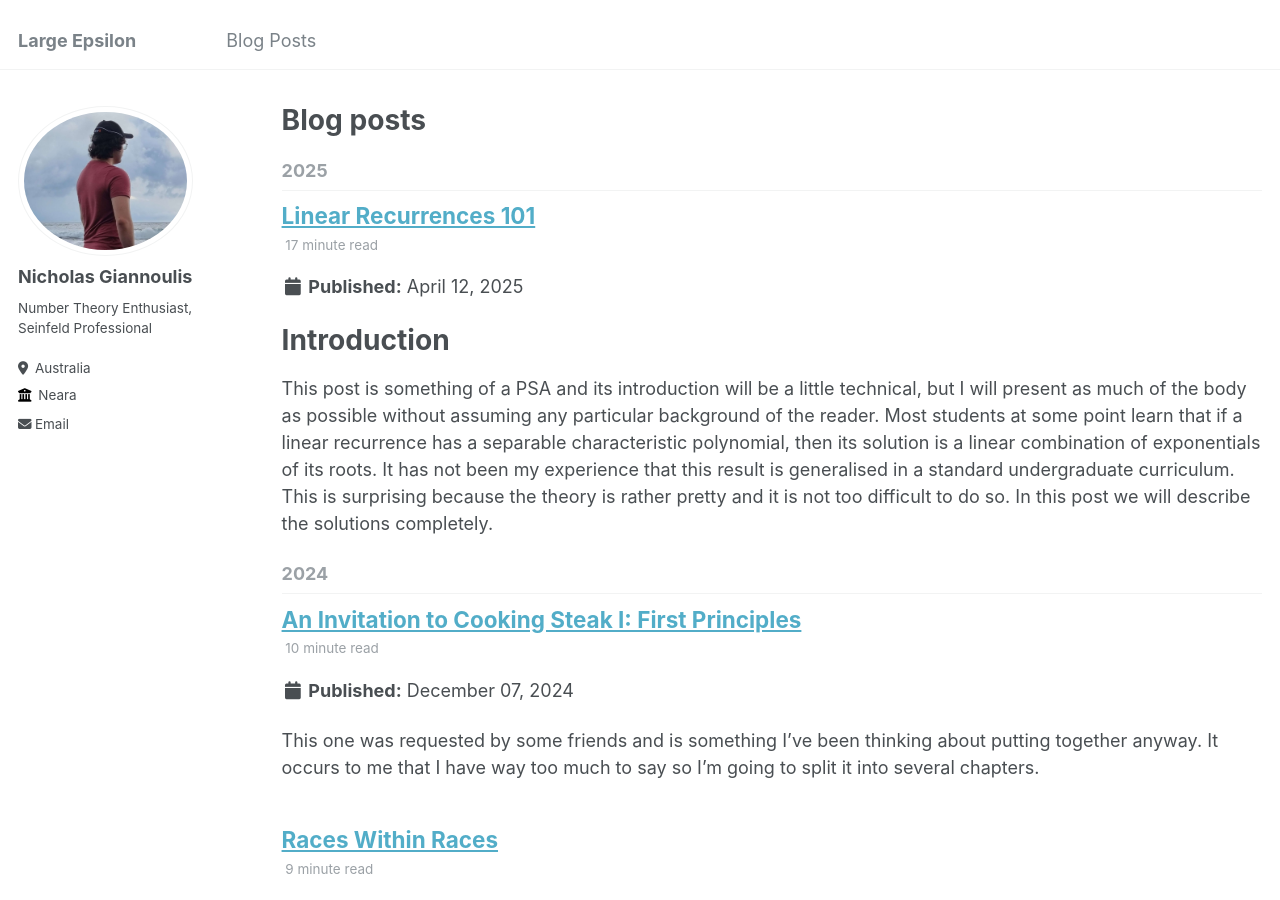
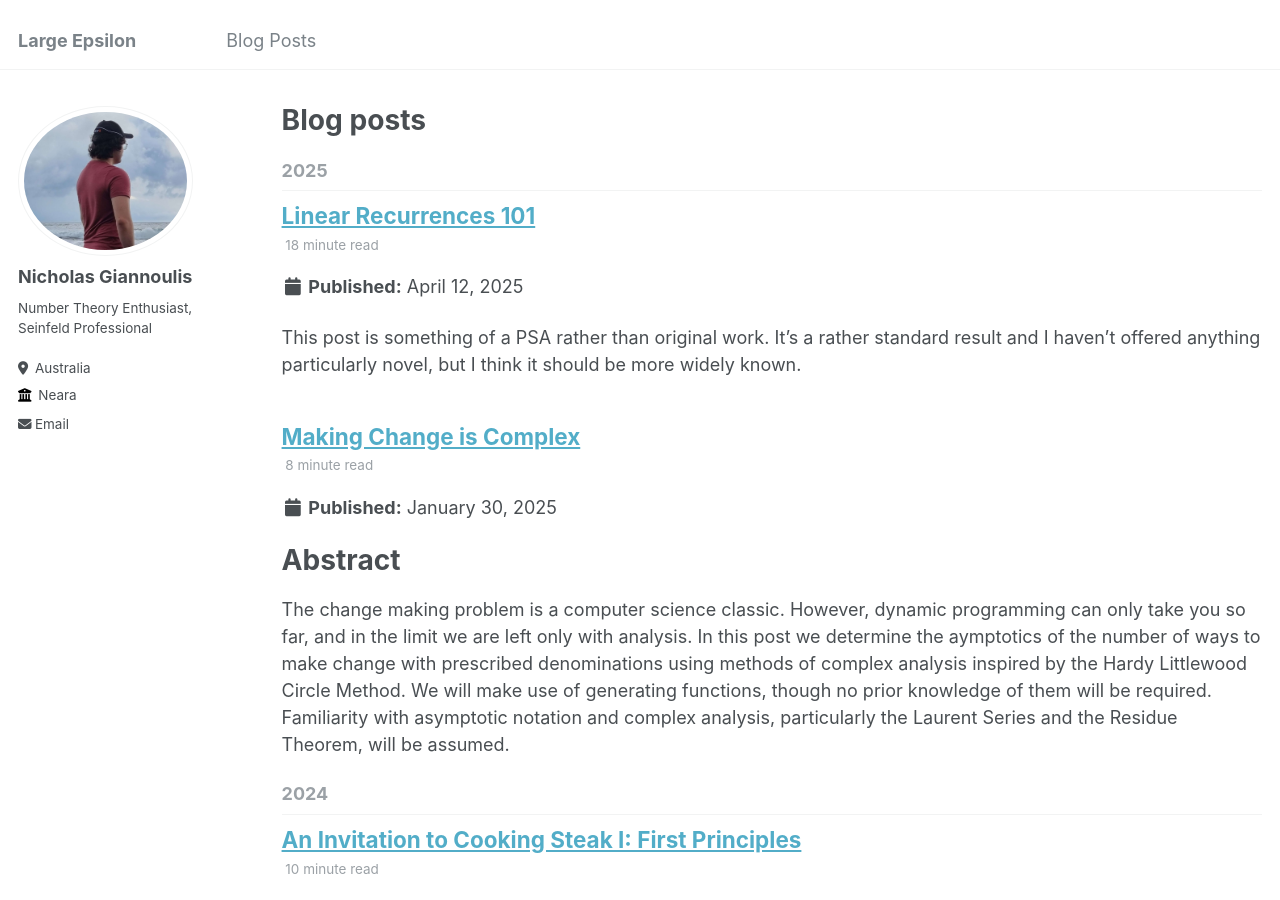
Before and after one commit to LargeEpsilon/LargeEpsilon.github.io, a Jekyll site: the page built from _pages/year-archive.html, in a window 1280 px wide and 900 px high. Built offline with Jekyll 4.4.1, drawn with Linux system fonts in a browser that asks for light colours; part of the change alters nothing that is shown.

Commit message:
Reuploading making change

```diff
--- /dev/null
+++ b/_posts/2025-01-30-Making-Change-Is-Complex.md
@@ -0,0 +1,236 @@
+---
+title: "Making Change is Complex"
+date: 2025-01-30
+permalink: /posts/2025/01/30/Making-Change-is-Complex
+tags:
+  - Generating Functions
+  - Complex Analysis
+  - Combinatorics
+comments: true
+layout: single
+---
+
+# Abstract
+The change making problem is a computer science classic. However, dynamic programming can only take you so far, and in the limit
+we are left only with analysis. In this post we determine the aymptotics of the number of ways to make change with prescribed
+denominations using methods of complex analysis inspired by the Hardy Littlewood Circle Method. We will make use of generating
+functions, though no prior knowledge of them will be required. Familiarity with asymptotic notation and complex analysis,
+particularly the Laurent Series and the Residue Theorem, will be assumed.
+
+# The Problem
+Let $$d_1, d_2, ..., d_m$$ be positive integers denoting the denominations of a particular currency. Let $$C_n$$ be the number
+of ways to represent $$n$$ using these denominations. What is the behaviour of $$c_n$$ as $$n$$ tends to infinity? Is there an
+elementary function $$f$$ such that $$c_n \sim f(n)$$?
+
+# First observations
+
+## Try it out
+If you toy with some examples with real denominations, you might notice that you can’t make change for every quantity. In
+Australia, every denomination of coin is divisible by $$5$$ cents. They are; the $$5, 10, 20$$ and $$50$$ cent coins, together
+with the $$1$$ and $$2$$ dollar coins. It follows that any amount we can construct with Australian coins is divisible by $$5$$
+cents. If we were to divide our denominations by $$5$$, we could construct an equivalent problem in the denominations
+$$1, 2, 4, 10, 20$$ and $$40$$ cents if we were to also divide our targets by $$5$$. Therefore, we will assume that the
+denominations $$d_1, ..., d_m$$ are not all divisible by some non trivial quantity.
+
+## A new denomination
+Suppose you devise an entirely accurate and unbelievably efficient algorithm for the problem with Australian coins, only to
+realise you’d forgotten to account for the mysterious $$\$3$$ coin. You’re not necessarily dead in the water. Any representation
+using this set of coins is neatly partitioned into a quantity built from the old set of denominations together with some number
+of the new coins. Let $$c^\prime_n$$ denote the number of ways to represent $$n$$ with only $$\$3$$ coins. We make two
+observations about this arrangement. The first is that
+
+$$
+\begin{equation*}
+    c^\prime_n = \begin{cases}
+        1 & \$ 3|\$ n \\
+        0 & \text {else}
+    \end{cases}
+\end{equation*}
+$$
+
+More generally, with only a single denomination the number of ways to make change for $$n$$ is exactly $$1$$ if the denomination
+divides that quantity and $$0$$ otherwise. The second is that the total number of ways to make change for $$n$$ is now given by
+
+$$
+\begin{equation*}
+    \sum_{t=0}^n c_t c^\prime_{n-t}.
+\end{equation*}
+$$
+
+This formula follows naturally on partitioning representations by their sub quantity represented with the old denominations.
+
+# The Generating Function
+You may recognise the preceding formula as the Cauchy Convolution of the sequences $$c$$ and $$c^\prime$$. Otherwise, it should
+at least draw comparison to the product of a pair of polynomials. If we encode the sequences as coefficients of
+‘infinite polynomials’ (formally, elements of the ring of power series $$\mathbb{C}[[z]]$$), then the sequence of their
+convolutions corresponds the the coefficients of the product of these polynomials. Writing
+$$\displaystyle f(z) = \sum_{k=0}^{\infty}c_k z^k$$ and $$\displaystyle g(z) = \sum_{r=0}^\infty c_r^\prime z^r$$. With our
+generating functions we articulate our observations as such (henceforth all quantities implicitly denominated in cents)
+
+$$
+\begin{equation*}
+    g(z) = 1 + z^{300} + z^{600} + ...
+\end{equation*}
+$$
+
+and,
+
+$$
+\begin{equation*}
+    f(z)g(z) = \sum_{n=0}^\infty z^n\sum_{t=0}^n c_t c^\prime_{n-t}
+\end{equation*}
+$$
+
+that is, the polynomial which encodes the number of ways to make change with two disjoint sets of denominations is the product
+of the polynomials associated to each set. By considering each polynomial separately, we see that
+
+$$
+\begin{equation*}
+    f(z) = \prod_{i=1}^m \left(\sum_{k=0}^\infty z^{d_i k}\right)
+\end{equation*}
+$$
+
+The insight of the Hardy Little Wood Circle method to which we will appeal is that such a power series can be shifted to produce
+a Laurent series centered at the origin, whose residue there is any coefficient of $$f(z)$$ we desire. In particular,
+$$z^{-n-1}f(z)$$ regarded as a complex function, if it is meromorphic in a neighbourhood of the origin, has residue $$c_n$$
+there (recall that the residue of a Laurent series is the coefficient of $$z^{-1}$$).
+
+# Its Analytic Continuation
+That the product is meromorphic is easily established. Obviously $$z^{-n-1}$$ is meromorphic on the plane with a pole at zero,
+and $$f(z)$$ is a finite product of geometric series all of which we recall are in fact analytic on the (open) unit disk. In
+fact, $$f(z)$$ is the Mclaurin series expansion of
+
+$$
+\begin{equation*}
+    \prod_{i=1}^m \frac{1}{1-z^{d_i}}
+\end{equation*}
+$$
+
+which is also meromorphic on the plane, with poles at various roots of unity. We now identify $$f(z)$$ with this product.
+Finally we pass through to the analytic Continuation
+
+$$
+\begin{equation*}
+    z^{-n-1}f(z) = z^{-n-1}\prod_{i=1}^m \frac{1}{1-z^{d_i}}
+\end{equation*}
+$$
+
+It is easily observed by the residue theorem that the analytic continuation of a meromorphic function shares its residues with
+the function it extends over its domain, so we don’t need to entertain any suspicions that information about the residues is
+distorted by this process. What we gain from this process is the ability to consider integrals of the function
+$$z^{-n-1}f(z)$$ in a much larger domain. Let $$C_R$$ be the circle about the origin with radius $$R > 1$$. Because the poles
+of $$z^{-n-1}f(z)$$ are all contained within the (closed) unit disk, we have by the residue Theorem
+
+$$
+\begin{equation*}
+    \frac{1}{2\pi i} \int_{C_R}z^{-n-1}f(z)dz = \text{Res}(z^{-n-1}f(z), 0) +
+    \sum_{\omega\text{, }\omega^{d_i} = 1}\text{Res}(z^{-n-1}f(z), \omega)
+\end{equation*}
+$$
+
+For $$n > 1$$, the integrand is certainly $$O(R^{-2})$$ and the length of the path is $$2\pi R$$, from which it follows that
+the integral itself is $$O(1/R)$$ and vanishes in the limit. Together with the observation that
+$$\text{Res}(z^{-n-1}f(z), 0) = c_n$$ we have
+
+$$
+\begin{equation*}
+    c_n = -\sum_{\omega\text{, }\omega^{d_i} = 1}\text{Res}(z^{-n-1}f(z), \omega)
+\end{equation*}
+$$
+
+Now, if we can only calculate the residues, we have an exact formula!
+
+# Computing Residues
+It makes sense to first at least try to understand the nature of the poles. A first cyclotomic observation is that if $$d_i$$
+and $$d_j$$ are coprime, then the roots, of $$1-z^{d_i}$$ and $$1-z^{d_j}$$ except for $$z=1$$ are disjoint. Though we will see
+eventually that it isn’t necessary, we will assume for now that all pairs $$d_i, d_j$$ are coprime if $$i\neq j$$, rendering
+all poles of $$z^{-n-1}f(z)$$ not at zero or one simple. The formula
+
+$$
+\begin{equation*}
+    \text{Res}(z^{-n-1}f(z), z_0) = \lim_{z\to z_0} z^{-n-1}f(z)
+\end{equation*}
+$$
+
+valid when $$z_0$$ is a simple pole of $$z^{-n-1}f(z)$$ makes it clear that the magnitude of the residue is independent of
+$$n$$, ($$|z_0| = 1$$, therefore $$\lim_{z\to z_0}|z|^{-n-1} = 1$$). However, the pole of order $$m$$ at $$z=1$$ is
+inescapable, regardless of the assumptions made on $$m$$ or the $$d_i$$.
+For this we have the more complicated but still standard formula
+
+$$
+\begin{equation*}
+    \text{Res}(z^{-n-1}f(z), z_0) = \lim_{z\to z_0} \frac{1}{(m-1)!}\frac{d^{m-1}}{dz^{m-1}}\left[(z-z_0)^m z^{-n-1}f(z)\right]
+\end{equation*}
+$$
+
+(to see why this is true, write out the Laurent Series and carry out the implied calculations.) The expression being
+differentiated is factored neatly into one component which depends on $$n$$, and one which does not. We write (viz the Leibniz
+formula);
+
+$$
+\begin{align*}
+    \frac{d^{m-1}}{dz^{m-1}}\left[(z-z_0)^m z^{-n-1}f(z)\right] &= \sum_{k=0}^{m-1}\binom{m-1}{k}\frac{d^{k}}{dz^{k}}\left[z^{-n-1}\right] \frac{d^{m-1-k}}{dz^{m-1-k}}\left[(z-z_0)^{m}f(z)\right] \\
+    &= \sum_{k=0}^{m-1}\binom{m-1}{k}(-1)^k(n+1)(n+2)\cdots(n+k)z^{-n-1-k} \frac{d^{m-1-k}}{dz^{m-1-k}}\left[(z-z_0)^{m}f(z)\right]
+\end{align*}
+$$
+
+The derivative on the right of the summand is certainly no more responsive to $$n$$ now than it was before its differentiation, and the coefficient of $$z^{-n-1-k}$$ is a polynomial in $$n$$ of degree $$k$$. It follows, that the most significant term comes
+from differentiating $$z^{-n-1}$$ $$m-1$$ times.
+
+$$
+\begin{align*}
+    \frac{d^{m-1}}{dz^{m-1}}\left[(z-z_0)^m z^{-n-1}f(z)\right] &= (-1)^{m-1}(n^{m-1} + p^\prime(n)_{m-1})z^{-n-m} (z-z_0)^m f(z) +\\
+    & \sum_{k=0}^{m-2}p_{k}(n)z^{-n-1-k}\frac{d^{m-1-k}}{dz^{m-1-k}}\left[(z-z_0)^{m}f(z)\right]
+\end{align*}
+$$
+
+where; $$p^\prime_{m-1}$$ is a polynomial of degree $$m-2$$, and for $$0 \leq k \leq m-2$$ $$p_{i}$$ is a polynomial of degree
+$$i$$. In all, regarded as a function of $$n$$;
+
+$$
+\begin{equation*}
+    \text{Res}(z^{-n-1}f(z), 1) = \frac{1}{(m-1)!}((-1)^{m-1} n^{m-1} + o(n^{m-1}))\lim_{z\to 1}\left[z^{-n-m}(z-1)^mf(z)\right] + o(n^{m-1})
+\end{equation*}
+$$
+
+If we can compute the limit, we will expect to have captured the most significant part of $$c_n$$. $$z^{-n-m}$$ will dissolve
+harmlessly on taking the limit, as for the remainder;
+
+$$
+\begin{align*}
+    (z-1)^{m}f(z) &= \prod_{i=1}^m \frac{z-1}{1-z^{d_i}} \\
+    &= \prod_{i=1}^m \frac{(-1)}{1 + z + \cdots + z^{d_i-1}}
+\end{align*}
+$$
+
+Finally, it follows that
+
+$$
+\begin{equation*}
+    \lim_{z\to 1}\left[z^{-n-m}(z-1)^mf(z)\right] = \frac{(-1)^m}{d_1 d_2 \cdots d_m}
+\end{equation*}
+$$
+
+and hence;
+
+$$
+\begin{equation*}
+    \text{Res}(z^{-n-1}f(z), 1) = -\frac{1}{(m-1)!d_1d_2\cdots d_m}(n^{m-1} + o(n^{m-1})) + o(n^{m-1})
+\end{equation*}
+$$
+
+However, precisely the same analysis shows that for poles of lower order, the residue is $$o(n^{m-1})$$. If all the
+denominations possessed a common factor, each term in the product $$f(z)$$ would share a common pole, and its collective order
+would be $$m$$. If this is not the case, we conclude that
+
+$$
+\begin{equation*}
+    c_n = \frac{1}{(m-1)!d_1 d_2\cdots d_m} n^{m-1} + o(n^{m-1})
+\end{equation*}$$
+
+i.e.,
+
+$$
+\begin{equation*}
+    c_n \sim \displaystyle\frac{n^{m-1}}{(m-1)!d_1d_2\cdots d_m}
+\end{equation*}$$
--- a/_posts/2025-04-12-Linear-Recurrences-101.md
+++ b/_posts/2025-04-12-Linear-Recurrences-101.md
@@ -10,9 +10,10 @@ comments: true
 layout: single
 ---
 
+This post is something of a PSA rather than original work. It's a rather standard result and I haven't offered anything
+particularly novel, but I think it should be more widely known.
+
 # Introduction
-This post is something of a PSA and its introduction will be a little technical, but I will
-present as much of the body as possible without assuming any particular background of the reader.
 Most students at some point learn that if a linear recurrence has a separable
 characteristic polynomial, then its solution is a linear combination of exponentials of its roots.
 It has not been my experience that this result is generalised in a standard undergraduate curriculum.
@@ -21,8 +22,9 @@ In this post we will describe the solutions completely.
 
 # Prerequisites
 To get absolutely everything out of this post it will be best to have some grounding in algebra, linear and
-abstract. The Chinese Remainder Theorem for PIDs in particular will play a significant role in justifying a
-central claim, but some familiarity with partial fraction decomposition will be more than sufficient here.
+abstract. The Chinese Remainder Theorem for PIDs in particular is operating behind the scenes of Corollary (5)
+which plays a major role in justifying the central claim. However some familiarity with partial fraction decomposition
+will be more than sufficient here. Exercises are provided to justify this proposition rigorously if desired.
 
 # The Fibonacci Numbers
 I was very surprised to learn that the Fibonacci numbers have a closed form solution. Unfortunately, the result
@@ -111,7 +113,7 @@ polynomial over the algebraic closure $$K$$ of $$F$$. Then there are constants $
 
 $$
 \begin{equation*}
-a_n = \sum_{s=1}^k q_s \lambda_s^n =  q_1 r_1^n + q_2r_2^{n} + ... + q_k r_k^n
+a_n = \sum_{s=1}^k q_s \lambda_s^n =  q_1 \lambda_1^n + q_2\lambda_2^{n} + ... + q_k \lambda_k^n
 \end{equation*}
 $$
 
@@ -195,14 +197,7 @@ $$
 
 is the generating function of $$a_n$$. Formally, the generating function is an algebraic object, not a function
 to be evaluated subject to troublesome questions of convergence. We say that $$g(z)$$ belongs to
-the ring of formal power series $$F[[z]]$$. This ring satisfies certain properties if $$F$$ is a field:
-
-- It's a PID,
-- Its units are the polynomials with non zero constant coefficient.
-
-The former is a somewhat technical condition we'll stow away for later, the latter says that $$1/g(z)$$ is also
-an element of the ring if the constant term of $$g(z)$$ is non zero. What does $$g$$ have to offer us?
-
+the ring of formal power series $$F[[z]]$$. What does $$g$$ have to offer us?
 Let's take $$g(z)$$ to be the generating function of the Fibonacci numbers and suspend questions of motivation
 for a moment.
 
@@ -214,9 +209,9 @@ $$
 \end{align*}
 $$
 
-verfying the first and last lines is left as an exercise.
-Earlier we said that every polynomial with non zero constant coefficient is a unit. Then
-$$(1-\varphi z)$$ and $$(1 - (-\varphi^{-1})z)$$ are units. In fact;
+verfying the first and last lines is left as an exercise. A convenient property of $$F[[z]]$$ is that every
+element whose constant term is non zero has a multiplicative inverse. In particular
+$$(1-\varphi z)$$ and $$(1 - (-\varphi^{-1})z)$$ both have inverses. In fact;
 
 $$
 \begin{equation*}
@@ -232,7 +227,8 @@ $$
 \end{equation*}
 $$
 
-These are of course geometric series, but this is an algebraic statement not an analytic one. You should verify algebraically that
+These are of course geometric series, but this is an algebraic statement not an analytic one.
+You should verify algebraically that
 
 $$
 \begin{equation*}
@@ -464,10 +460,11 @@ $$
 
 
 # Exercises
-This set of exercises is aimed at establishing Corollary 5. All polynomials are taken over $$F[z]$$, and we will say
-that polynomials $$p,q$$ are coprime if they do not share roots over the algebraic closure of $$F$$. Feel free to interpret $$F$$ as either
-$$\mathbb{Q}$$, $$\mathbb{R}$$ or $$\mathbb{C}$$ if you aren't familiar with fields. The algebraic closure of all of these
-is $$\mathbb{C}$$.
+
+Exercises 1-8 are aimed at establishing Corollary 5. All polynomials are taken over $$F[z]$$, and we will say
+that polynomials $$p,q$$ are coprime if they do not share roots over the algebraic closure of $$F$$. Feel free to interpret
+$$F$$ as either $$\mathbb{Q}$$, $$\mathbb{R}$$ or $$\mathbb{C}$$ if you aren't familiar with fields. The algebraic closure of
+all of these is $$\mathbb{C}$$.
 
 1. Suppose $$p, q$$ share a root in the algebric closure of
 $$F$$. Show that any linear combination of $$p, q$$ over $$F$$ also shares this root.
@@ -497,3 +494,8 @@ for the other, invoke 3 then multiply by $$x$$.
 none of the $$p_i$$ share roots.
 
 8. Prove corollary (5). You will need the fact that $$\deg(r) < k$$.
+
+9. Prove the provided formula for the determinant of a Vandermonde matrix. Hint, take the $$\lambda_i$$ to be variables, and cast the determinant as a polynomial in these variables. Use the fact that if any pair of the
+$$\lambda_i, \lambda_j$$ are equal the determinant is $$0$$ to show that the determinant is divisible by $$\lambda_i - \lambda_j$$. Show that this implies that the determinant is divisible by their product. Because every element of the determinant has
+the same degree, this implies that the formula is correct up to a constant. Compute any pair of terms in both the determinant
+and the product and compare their coefficients to see that this constant is $$1$$.
```
